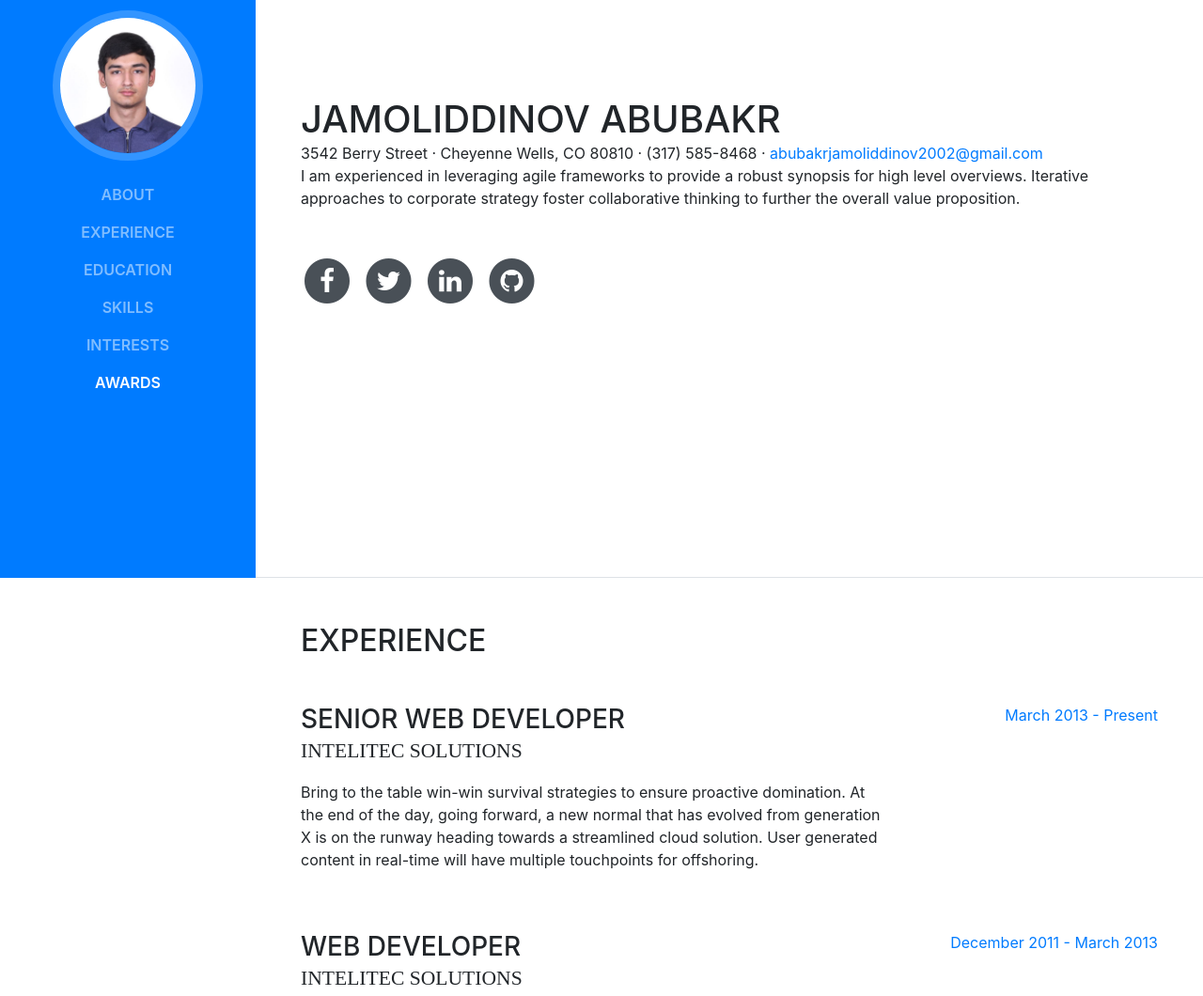
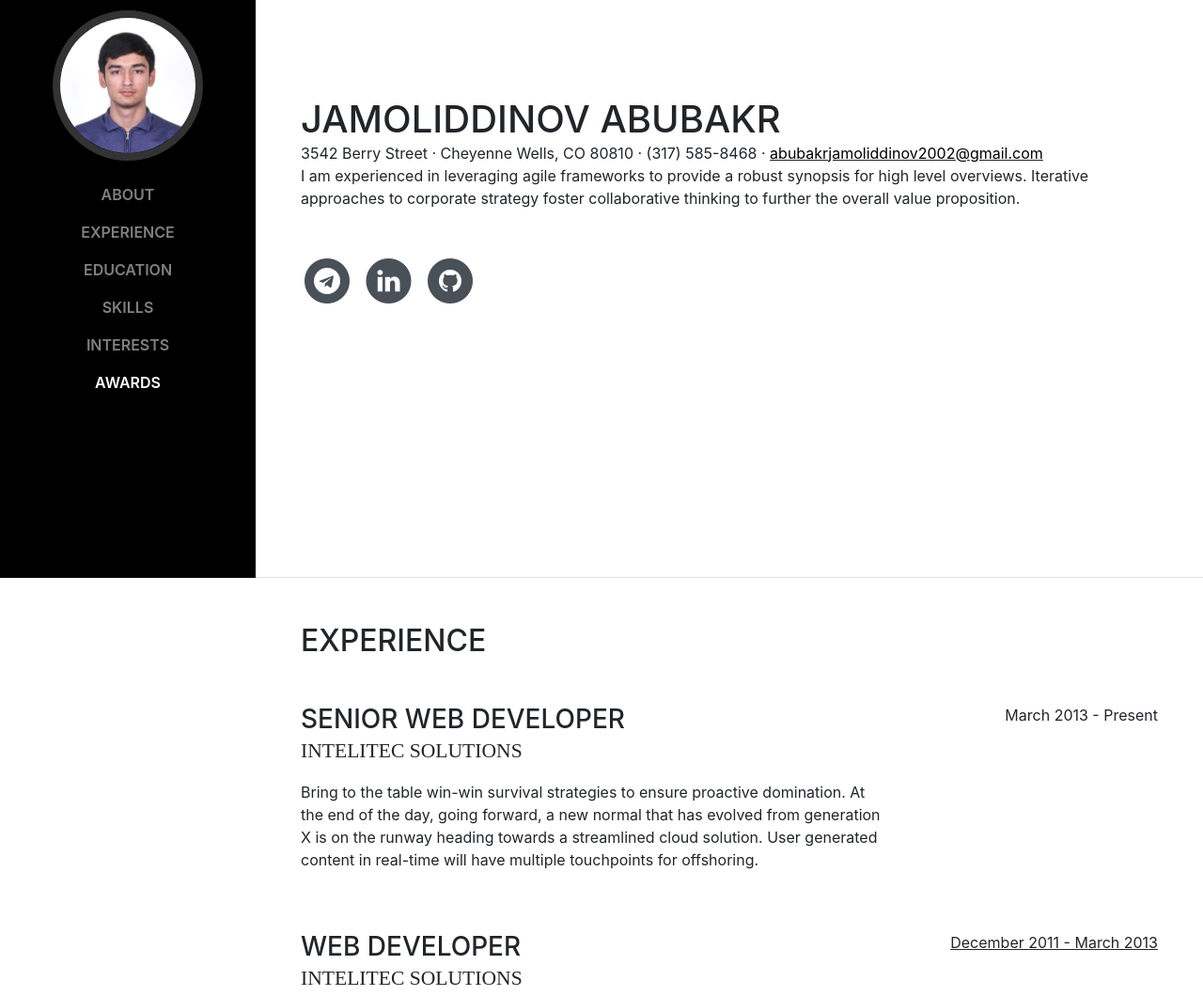
Before and after one commit to jamoliddinovabubakr/jamoliddinovabubakr.github.io, a website with bundled scripts: page index.html in a window 1280 px wide. Shown: the part 185-1245 px from the top of the page at 94% size. Built offline with nearby package versions, Linux system fonts and the light colour scheme; a web font is replaced by a local one.

Commit message:
change my portfolio

```diff
--- a/index.html
+++ b/index.html
@@ -8,7 +8,7 @@
     <meta name="description" content="">
     <meta name="author" content="">
 
-    <title>Resume - Start Bootstrap Theme</title>
+    <title>JAB</title>
 
     <!-- Bootstrap core CSS -->
     <link href="vendor/bootstrap/css/bootstrap.min.css" rel="stylesheet">
@@ -29,7 +29,7 @@
 
 <body id="page-top">
 
-<nav class="navbar navbar-expand-lg navbar-dark bg-primary fixed-top" id="sideNav">
+<nav class="navbar navbar-expand-lg navbar-dark" style="background-color: black" id="sideNav">
     <a class="navbar-brand js-scroll-trigger" href="#page-top">
         <span class="d-block d-lg-none">Start Bootstrap</span>
         <span class="d-none d-lg-block">
@@ -69,10 +69,11 @@
     <section class="resume-section p-3 p-lg-5 d-flex d-column" id="about">
         <div class="my-auto">
             <h1 class="mb-0">Jamoliddinov Abubakr
-                <!--            <span class="text-primary">Abubakr</span>-->
             </h1>
             <div>3542 Berry Street · Cheyenne Wells, CO 80810 · (317) 585-8468 ·
-                <a href="mailto: abubakrjamoliddinov2002@email.com">abubakrjamoliddinov2002@gmail.com</a>
+                <u>
+                    <a href="mailto: abubakrjamoliddinov2002@email.com" style="color: black">abubakrjamoliddinov2002@gmail.com</a>
+                </u>
             </div>
             <p class="mb-5">I am experienced in leveraging agile frameworks to provide a robust synopsis for high level
                 overviews. Iterative approaches to corporate strategy foster collaborative thinking to further the
@@ -82,15 +83,7 @@
                     <a href="#">
                 <span class="fa-stack fa-lg">
                   <i class="fa fa-circle fa-stack-2x"></i>
-                  <i class="fa fa-facebook fa-stack-1x fa-inverse"></i>
-                </span>
-                    </a>
-                </li>
-                <li class="list-inline-item">
-                    <a href="#">
-                <span class="fa-stack fa-lg">
-                  <i class="fa fa-circle fa-stack-2x"></i>
-                  <i class="fa fa-twitter fa-stack-1x fa-inverse"></i>
+                  <i class="fa fa-telegram fa-stack-1x fa-inverse"></i>
                 </span>
                     </a>
                 </li>
@@ -128,7 +121,7 @@
                         touchpoints for offshoring.</p>
                 </div>
                 <div class="resume-date text-md-right">
-                    <span class="text-primary">March 2013 - Present</span>
+                    <span class="">March 2013 - Present</span>
                 </div>
             </div>
 
@@ -141,7 +134,8 @@
                         along the information highway will close the loop on focusing solely on the bottom line.</p>
                 </div>
                 <div class="resume-date text-md-right">
-                    <span class="text-primary">December 2011 - March 2013</span>
+                    <u>December 2011 - March 2013</u>
+                    <span class=""></span>
                 </div>
             </div>
 
```
